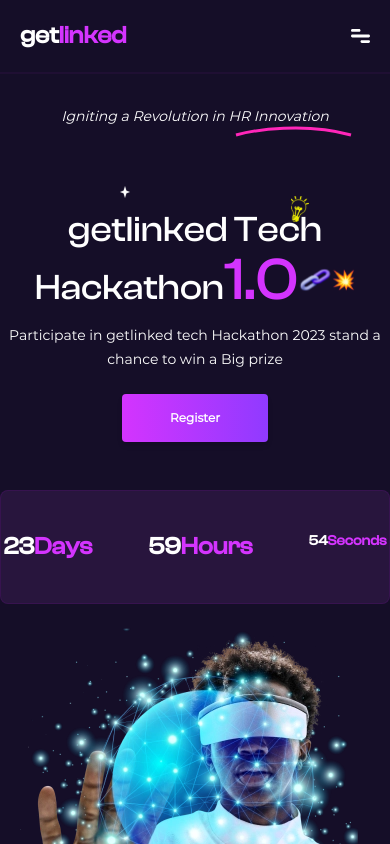
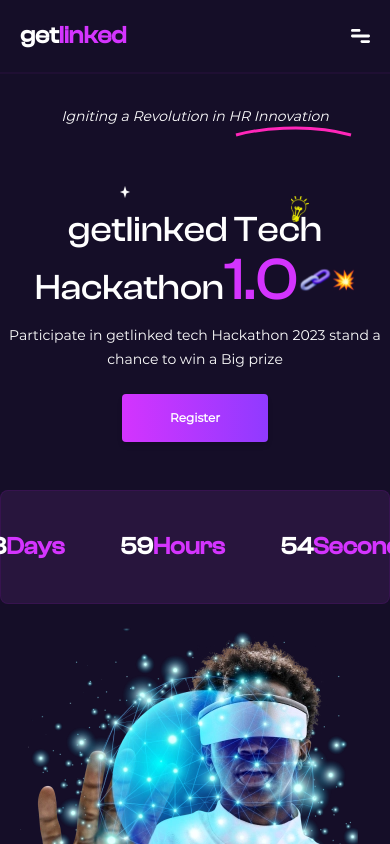
Before and after one commit to Oyetomi/getlinked, a React (Vite) app: page / in a window 390 px wide. Shown: the top 844 px of the page. Built offline with nearby package versions, Linux system fonts and the light colour scheme; what tailwindcss-animated would draw is missing.

Commit message:
getlinked

```diff
--- a/src/components/Hero.tsx
+++ b/src/components/Hero.tsx
@@ -123,7 +123,7 @@
               {minutes}
               <span className="text-fuchsia-500">Hours</span>
             </span>
-            <span className="text-sm md:text-2xl font-bold font-ClashDisplay">
+            <span className="text-2xl md:text-2xl font-bold font-ClashDisplay">
               {seconds}
               <span className="text-fuchsia-500">Seconds</span>
             </span>
```
